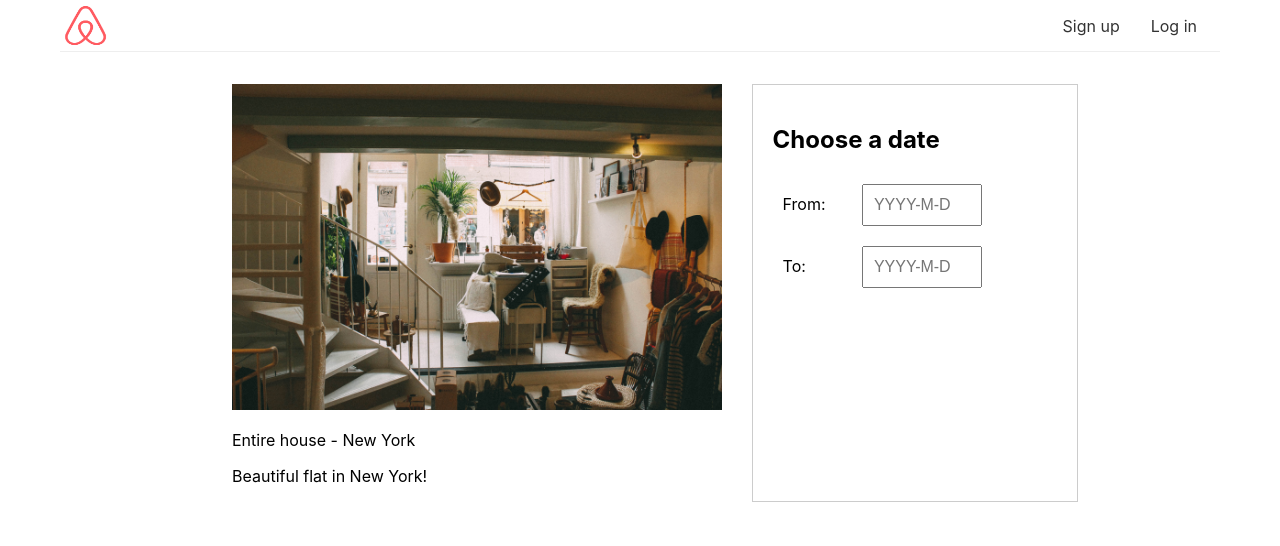
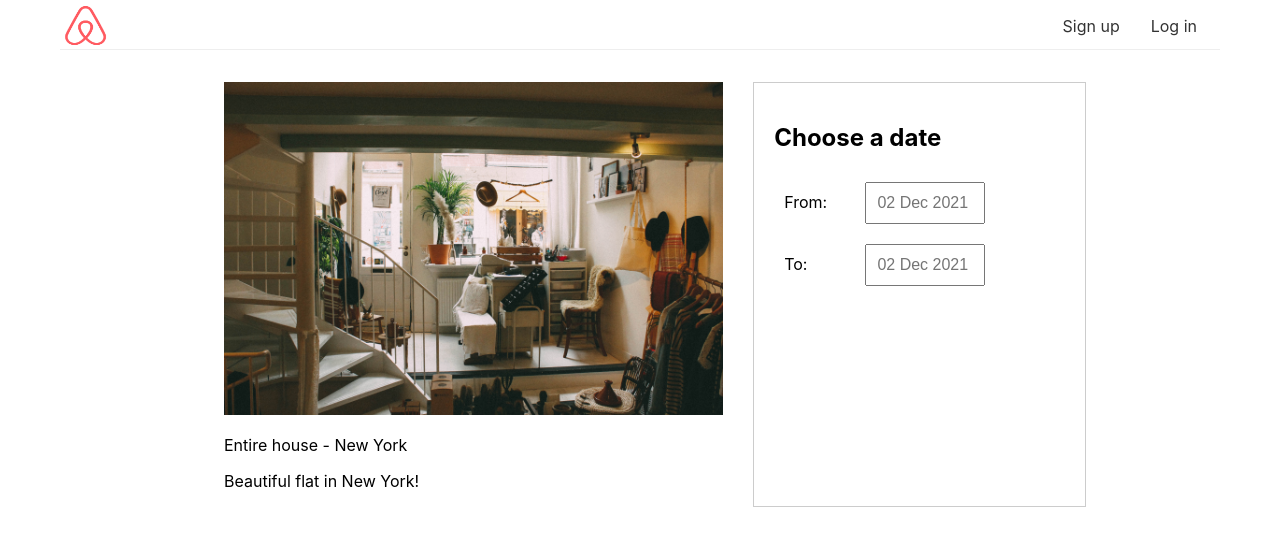
Before and after one commit to doyedele1/flex-here, a Next.js app: page /houses/1 in a window 1280 px wide. Shown: the top 546 px of the page. Built offline with nearby package versions, Linux system fonts and the light colour scheme.

Commit message:
Users can't select dates in the past now

```diff
--- a/components/DateRangePicker.js
+++ b/components/DateRangePicker.js
@@ -1,16 +1,54 @@
 import DayPickerInput from 'react-day-picker/DayPickerInput';
 import 'react-day-picker/lib/style.css';
+import dateFnsFormat from 'date-fns/format';
+import dateFnsParse from 'date-fns/parse';
+import { DateUtils } from 'react-day-picker';
+
+const format = "dd MMM yyyy";
+
+const parseDate = (str, format, locale) => {
+    const parsed = dateFnsParse(str, format, new Date(), { locale });
+    return DateUtils.isDate(parsed) ? parsed : null;
+}
+
+const formatDate = (date, format, locale) => {
+    dateFnsFormat(date, format, { locale });
+}
 
 export default function DateRangePicker() {
     return (
         <div className="date-range-picker-container">
             <div>
                 <label>From: </label>
-                <DayPickerInput />
+                <DayPickerInput
+                    formatDate={formatDate}
+                    format={format}
+                    parseDate={parseDate}
+                    placeholder={`${dateFnsFormat(new Date(), format)}`}
+                    dayPickerProps={{
+                        modifiers: {
+                            disabled: {
+                                before: new Date()
+                            }
+                        }
+                    }}
+                />
             </div>
             <div>
                 <label>To: </label>
-                <DayPickerInput />
+                <DayPickerInput
+                    formatDate={formatDate}
+                    format={format}
+                    parseDate={parseDate}
+                    placeholder={`${dateFnsFormat(new Date(), format)}`}
+                    dayPickerProps={{
+                        modifiers: {
+                            disabled: {
+                                before: new Date()
+                            }
+                        }
+                    }}
+                />
             </div>
 
             <style jsx>
--- a/components/Layout.js
+++ b/components/Layout.js
@@ -11,7 +11,7 @@
                 {`
                     main {
                         position: relative;
-                        max-width: 55em;
+                        max-width: 56em;
                         background-color: white;
                         padding: 2em;
                         margin: 0 auto;
--- a/components/Nav.js
+++ b/components/Nav.js
@@ -29,7 +29,7 @@
                 {`
                     .nav-container {
                         border-bottom: 1px solid #eee;
-                        height: 52px;
+                        height: 50px;
                     }
 
                     img {
--- a/package.json
+++ b/package.json
@@ -8,6 +8,7 @@
     "lint": "next lint"
   },
   "dependencies": {
+    "date-fns": "^2.27.0",
     "next": "12.0.4",
     "react": "17.0.2",
     "react-day-picker": "^7.4.10",
--- a/pages/index.js
+++ b/pages/index.js
@@ -16,7 +16,8 @@
         })}
       </div>
 
-      <style jsx>{`
+      <style jsx>
+        {`
           .houses {
             display: grid;
             grid-template-columns: 49% 49%;
```
Also changed, not shown: 1 other file (tests, documents, lock files or other folders). Lines whose indentation alone changed are shown as unchanged.
